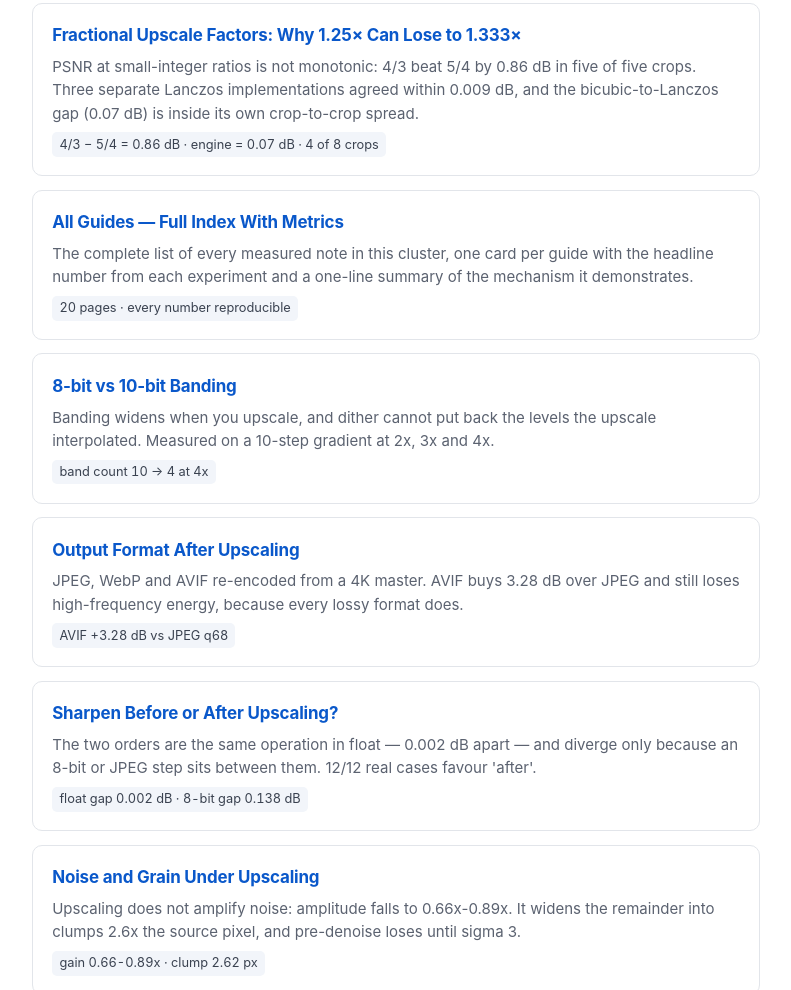
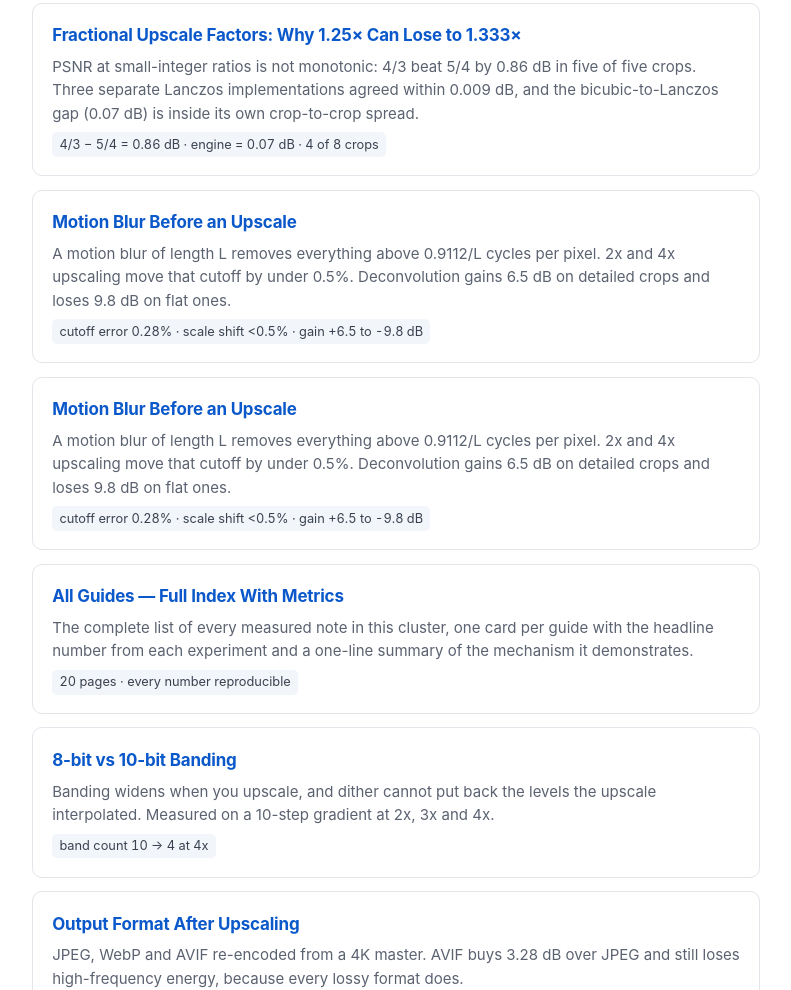
Before and after one commit to celticgemini001/celticgemini001.github.io, a plain HTML site: page index.html in a window 1280 px wide. Shown: the part 3828-4818 px from the top of the page, without its empty margins (244-1035 px from the left). Drawn offline with Linux system fonts and the light colour scheme.

Commit message:
Add motion-blur page to sister nav; add card to root; regenerate sitemaps from filesystem

```diff
--- a/index.html
+++ b/index.html
@@ -208,6 +208,18 @@ that margin does not.</p>
   crops. Three separate Lanczos implementations agreed within 0.009 dB, and the bicubic-to-Lanczos
   gap (0.07 dB) is inside its own crop-to-crop spread.</p>
   <span class="metric">4/3 − 5/4 = 0.86 dB · engine = 0.07 dB · 4 of 8 crops</span>
+</a>
+
+<a class="card" href="/upgolab-motion-blur-before-upscale/">
+  <h3>Motion Blur Before an Upscale</h3>
+  <p>A motion blur of length L removes everything above 0.9112/L cycles per pixel. 2x and 4x upscaling move that cutoff by under 0.5%. Deconvolution gains 6.5 dB on detailed crops and loses 9.8 dB on flat ones.</p>
+  <span class="metric">cutoff error 0.28% · scale shift &lt;0.5% · gain +6.5 to -9.8 dB</span>
+</a>
+
+<a class="card" href="/upgolab-motion-blur-before-upscale/">
+  <h3>Motion Blur Before an Upscale</h3>
+  <p>A motion blur of length L removes everything above 0.9112/L cycles per pixel. 2x and 4x upscaling move that cutoff by under 0.5%. Deconvolution gains 6.5 dB on detailed crops and loses 9.8 dB on flat ones.</p>
+  <span class="metric">cutoff error 0.28% · scale shift &lt;0.5% · gain +6.5 to -9.8 dB</span>
 </a>
 
 <a class="card" href="/upgolab-tools/">
--- a/sitemap.xml
+++ b/sitemap.xml
@@ -9,6 +9,7 @@
   <url><loc>https://celticgemini001.github.io/upgolab-fractional-upscale-factors/</loc><lastmod>2026-11-16</lastmod><priority>0.8</priority></url>
   <url><loc>https://celticgemini001.github.io/upgolab-gamma-vs-linear-light/</loc><lastmod>2026-11-16</lastmod><priority>0.8</priority></url>
   <url><loc>https://celticgemini001.github.io/upgolab-jpeg-blocking-upscale/</loc><lastmod>2026-11-16</lastmod><priority>0.8</priority></url>
+  <url><loc>https://celticgemini001.github.io/upgolab-motion-blur-before-upscale/</loc><lastmod>2026-11-16</lastmod><priority>0.8</priority></url>
   <url><loc>https://celticgemini001.github.io/upgolab-noise-and-grain-upscaling/</loc><lastmod>2026-11-16</lastmod><priority>0.8</priority></url>
   <url><loc>https://celticgemini001.github.io/upgolab-old-footage-restoration/</loc><lastmod>2026-11-16</lastmod><priority>0.8</priority></url>
   <url><loc>https://celticgemini001.github.io/upgolab-output-format-after-upscale/</loc><lastmod>2026-11-16</lastmod><priority>0.8</priority></url>
```
